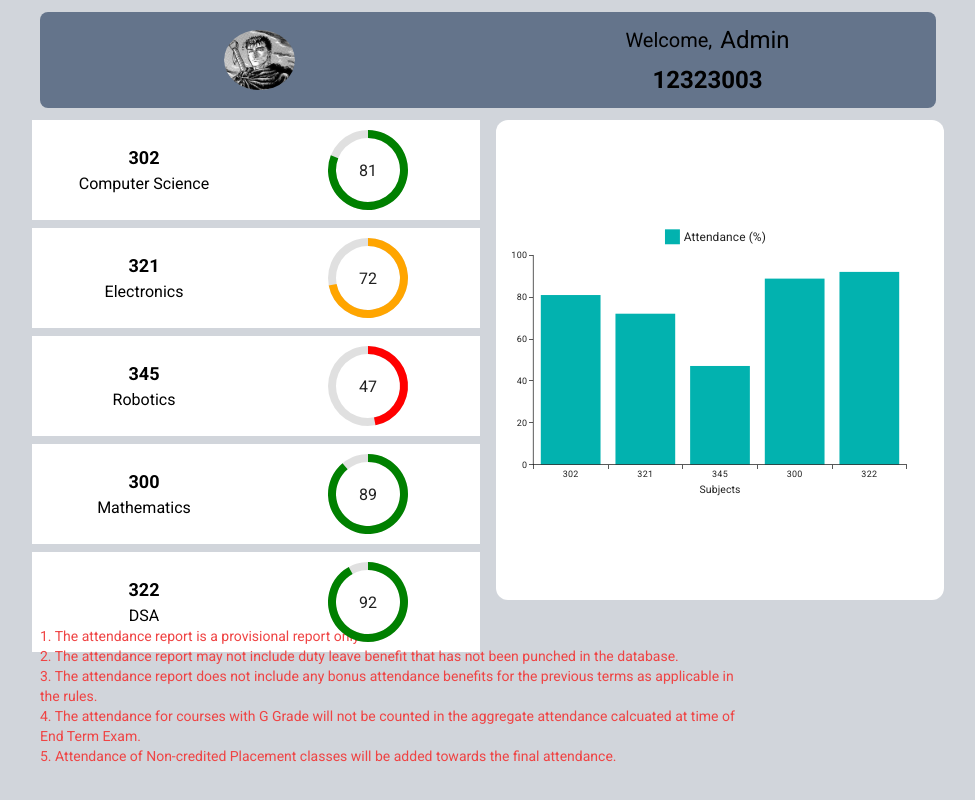
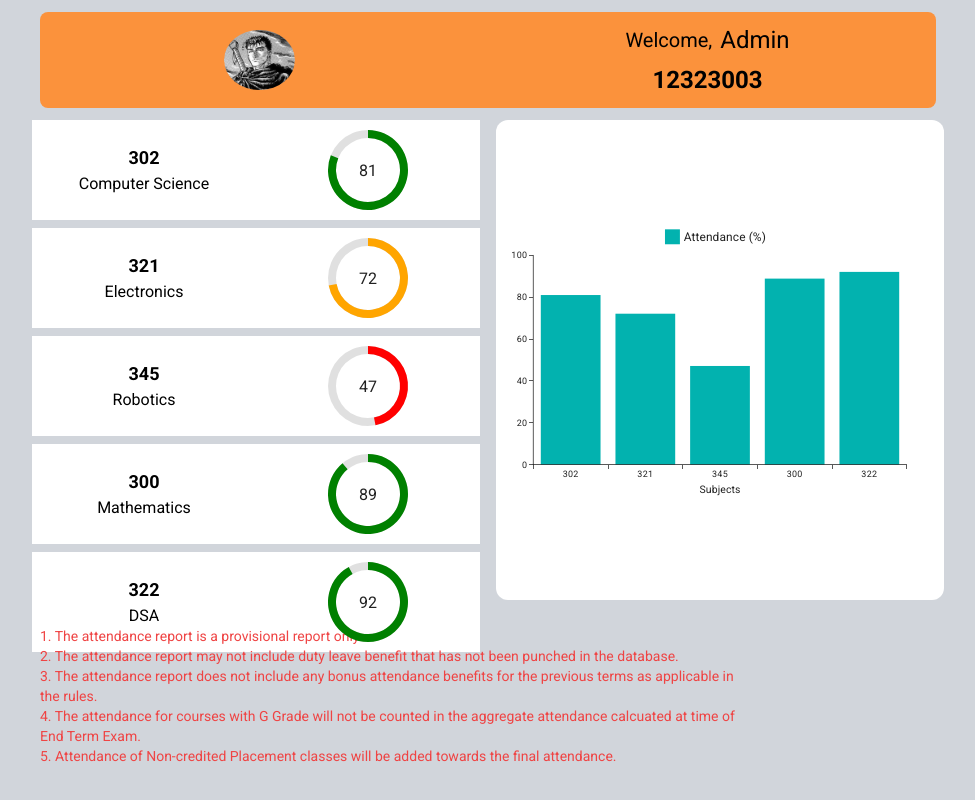
Before and after one commit to pumpumx/AkademixNew, a React (Vite) app: page /attendance in a window 1280 px wide. Shown: the whole page, without its empty margins (152-1127 px from the left). Built offline with nearby package versions, Linux system fonts and the light colour scheme; what tailwindcss-motion would draw is missing.

Commit message:
Production Done

```diff
--- a/src/Components/Home/Attendance/Attendance.jsx
+++ b/src/Components/Home/Attendance/Attendance.jsx
@@ -40,7 +40,7 @@ function Attendance(id = "12323003") {
     <>
       <div className='w-full h-[100vh] bg-gray-300 '>
         <nav className='w-full h-[15%] flex justify-center items-center'>
-          <div className="profile w-[70%] h-[80%] bg-slate-500  rounded-lg justify-center flex items-center">
+          <div className="profile w-[70%] h-[80%] bg-orange-400 rounded-lg justify-center flex items-center">
             <Profile id={id} />
           </div>
         </nav>
```
